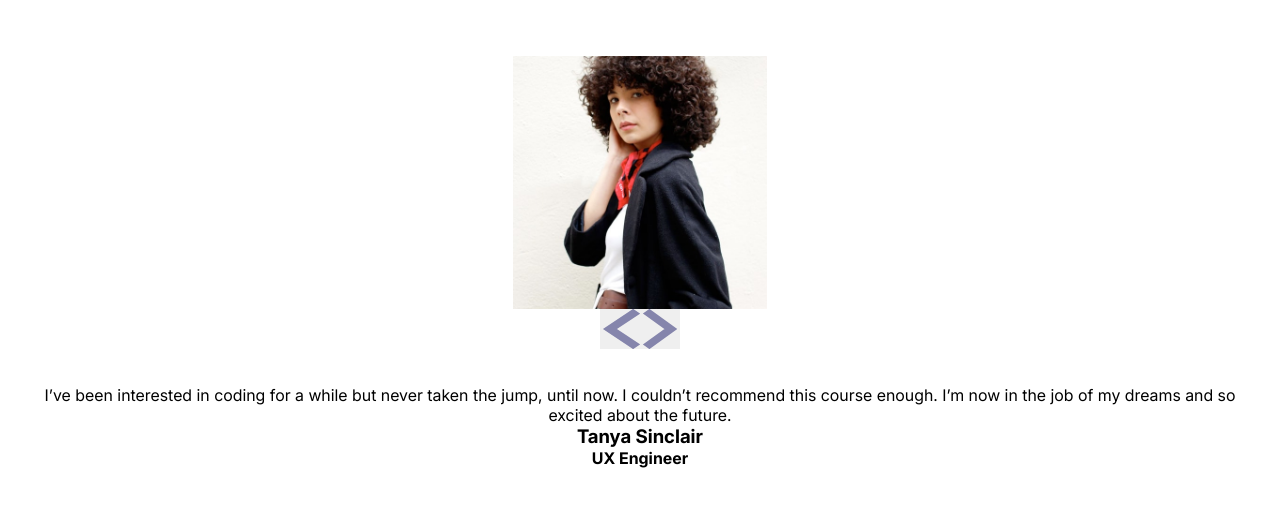
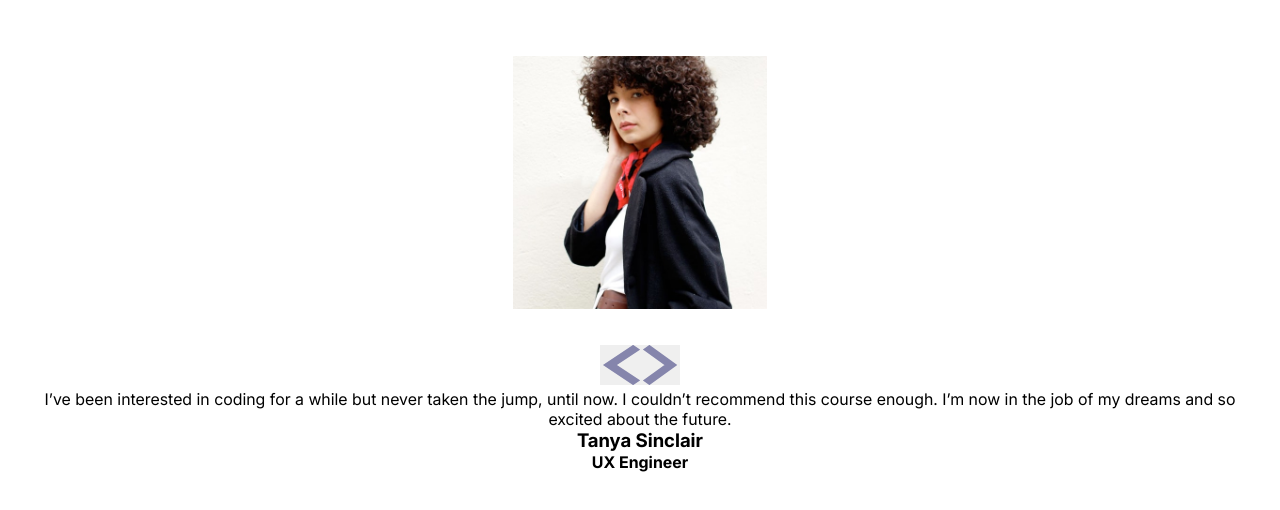
Before and after one commit to Oleksandr-Berd/coding-bootcamp, a React (Vite) app: page / in a window 1280 px wide. Shown: the top 510 px of the page. Built offline with nearby package versions, Linux system fonts and the light colour scheme.

Commit message:
working on switch logic

```diff
--- a/src/componenst/TemplatePerson/TemplatePerson.jsx
+++ b/src/componenst/TemplatePerson/TemplatePerson.jsx
@@ -3,7 +3,7 @@ import * as SC from "./TemplatePersonStyled";
 import iconNext from "../../assets/images/icon-next.svg"
 import iconPrev from "../../assets/images/icon-prev.svg"
 
-const TemplatePerson = ({ actualPerson }) => {
+const TemplatePerson = ({ actualPerson, switchPerson }) => {
   if (!actualPerson) return null;
   const { name, ocupation, content, image } = actualPerson;
 
@@ -11,11 +11,11 @@ const TemplatePerson = ({ actualPerson }) => {
     <SC.TemplatePersonStyled>
       <SC.ThumbStyled>
         <img src={image} alt="picture" />
-        <SC.BtnThumbStyled>
-          <button type="button" operation="dicrement"><img src={iconPrev} alt="next" /></button>
-          <button type="button" operation="increment"><img src={iconNext} alt="prev" /></button>
+      </SC.ThumbStyled>
+      <SC.BtnThumbStyled>
+          <button type="button" data-operation="dicrement" onClick={switchPerson}><img src={iconPrev} alt="next" /></button>
+          <button type="button" data-operation="increment" onClick={switchPerson}><img src={iconNext} alt="prev" /></button>
         </SC.BtnThumbStyled>
-      </SC.ThumbStyled>
       <div>
         <p>{content}</p>
         <div>
--- a/src/layout/SharedLayout/SharedLayout.jsx
+++ b/src/layout/SharedLayout/SharedLayout.jsx
@@ -3,18 +3,24 @@ import * as SC from "./SharedLayoutStyled";
 import {peopleDb} from "../../db/peopleDb";
 import TemplatePerson from "../../componenst/TemplatePerson/TemplatePerson";
 import { handlePerson } from "../../utils/handlers/handlePerson";
+import { switchPerson } from "../../utils/handlers/switchPerson";
 const SharedLayout = () => {
   const [actualPerson, setActualPerson] = useState(null);
+  const [operation, setOperation] = useState(null)
 
   useEffect(() => {
-    setActualPerson(handlePerson(peopleDb));
-  }, []);
+    setActualPerson(handlePerson(peopleDb, operation));
+  }, [operation]);
 
+
+const handleSwithOperation = (evt) => {
+setOperation(switchPerson(evt))
+}
 
 
   return (
     <SC.SharedLayoutStyled>
-      <TemplatePerson actualPerson={actualPerson}/>
+      <TemplatePerson actualPerson={actualPerson} switchPerson={handleSwithOperation}/>
     </SC.SharedLayoutStyled>
   );
 };
--- /dev/null
+++ b/src/utils/handlers/switchPerson.js
@@ -0,0 +1,10 @@
+export const switchPerson = (evt) => {
+
+    if (!evt) return null
+
+    const result = evt.currentTarget.dataset.operation
+
+    console.log(result);
+
+    return result
+}
```
